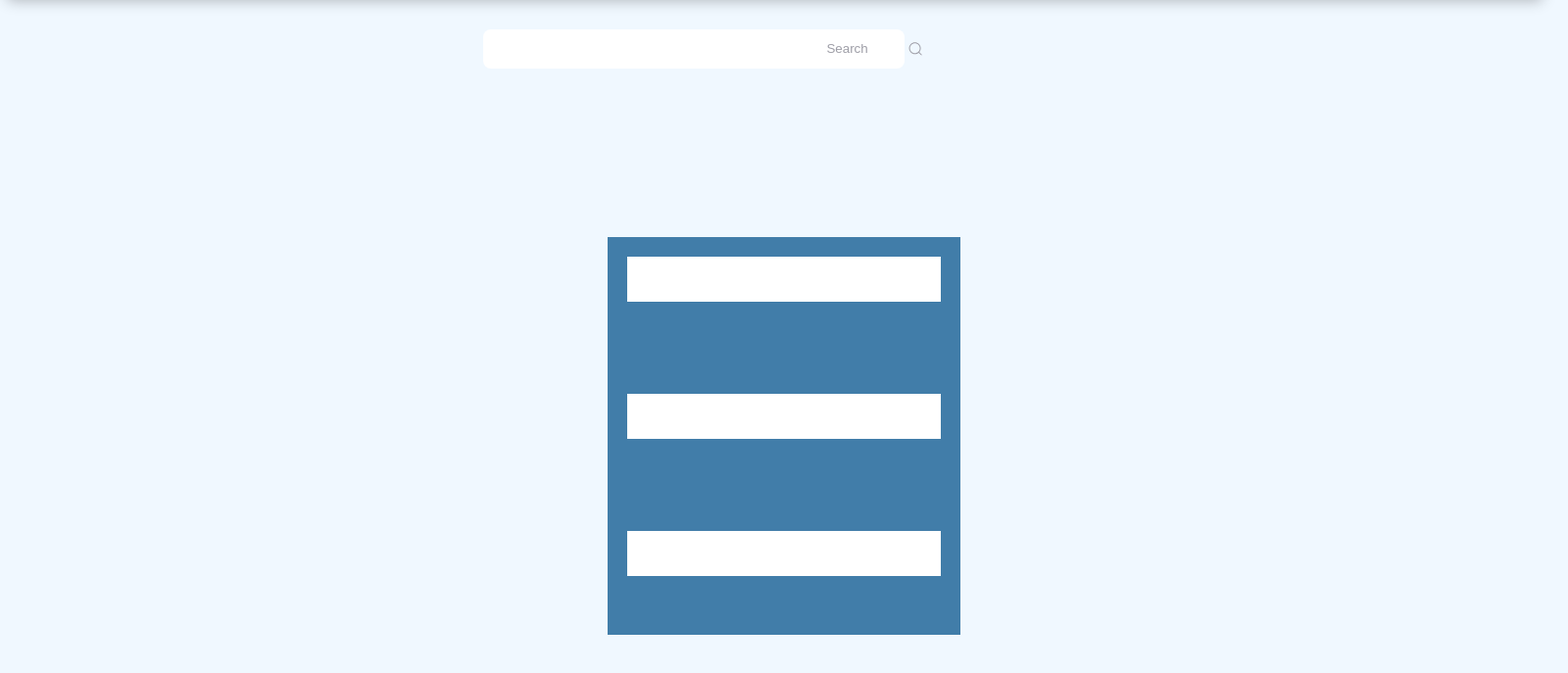
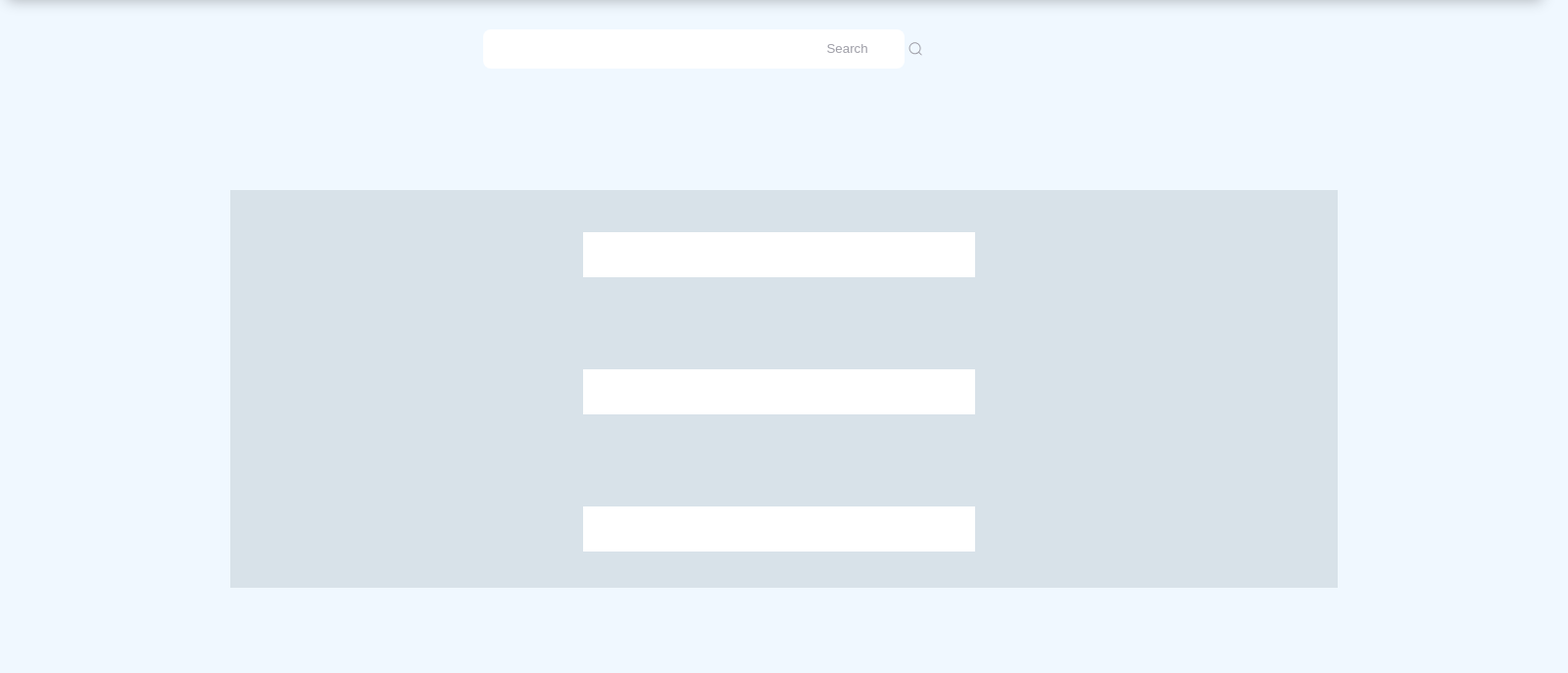
Before and after one commit to Roqayah1/bag, a PHP site: page /Page.html in a window 1600 px wide; the page is wider, and only the part inside the window is pictured. Shown: the part 83-770 px from the top of that part at 98% size. Run offline with PHP 8.4, Linux system fonts and the light colour scheme.

Commit message:
Update style_Page.css

```diff
--- a/style_Page.css
+++ b/style_Page.css
@@ -6,12 +6,18 @@
   margin: auto;
 }
 .form {
-  background: #417DA9;
+  background: #b6c1c967;
   align-items: center;
   justify-content: space-between;
   font-size: 40px;
   font-weight: 800;
+  width: 1090px;
   padding: 20px;
+  position:absolute;
+  left: 50%;
+  top: 60%;
+  transform: translate(-50%, -50%);
+  z-index: 2;
 }
 
 .form button {
@@ -20,6 +26,7 @@
   outline: 0;
   background: #FFFFFF;
   width: 100%;
+  width: 400px;
   border: 0;
   padding: 15px;
   color: #FFFFFF;
@@ -27,6 +34,8 @@
   -webkit-transition: all 0.3 ease;
   transition: all 0.3 ease;
   cursor: pointer;
+  transform: translate(85%, 50%);
+  z-index: 2;
 }
 
 body {
@@ -112,11 +121,11 @@ body {
  }
 
  .input:focus, input:hover {
-  outline: none;
-  border-color: rgba(234,76,137,0.4);
-  background-color: #fff;
-  box-shadow: 0 0 0 4px rgb(234 76 137 / 10%);
- }
+    outline: none;
+    border-color: rgba(35, 187, 224, 0.397);
+    background-color: #fff;
+    box-shadow: 0 0 0 4px rgba(81, 230, 250, 0.1);
+   }
 
  .icon {
   position: absolute;
```
